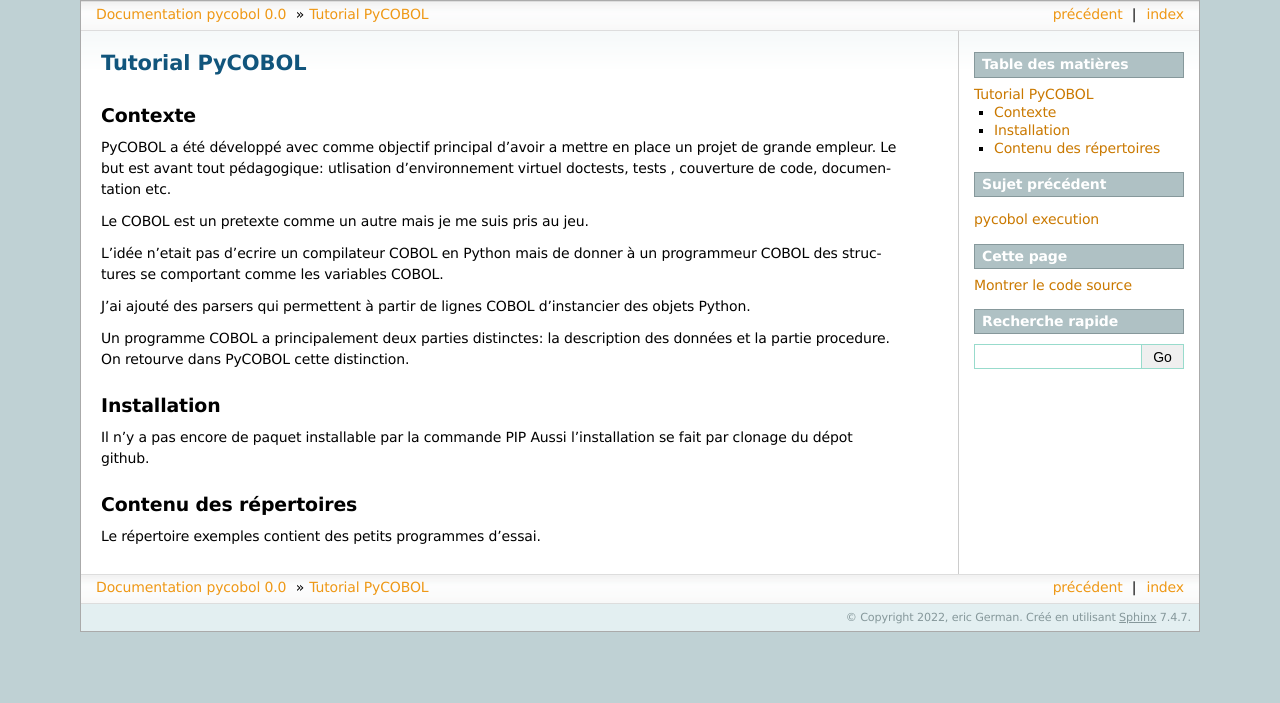
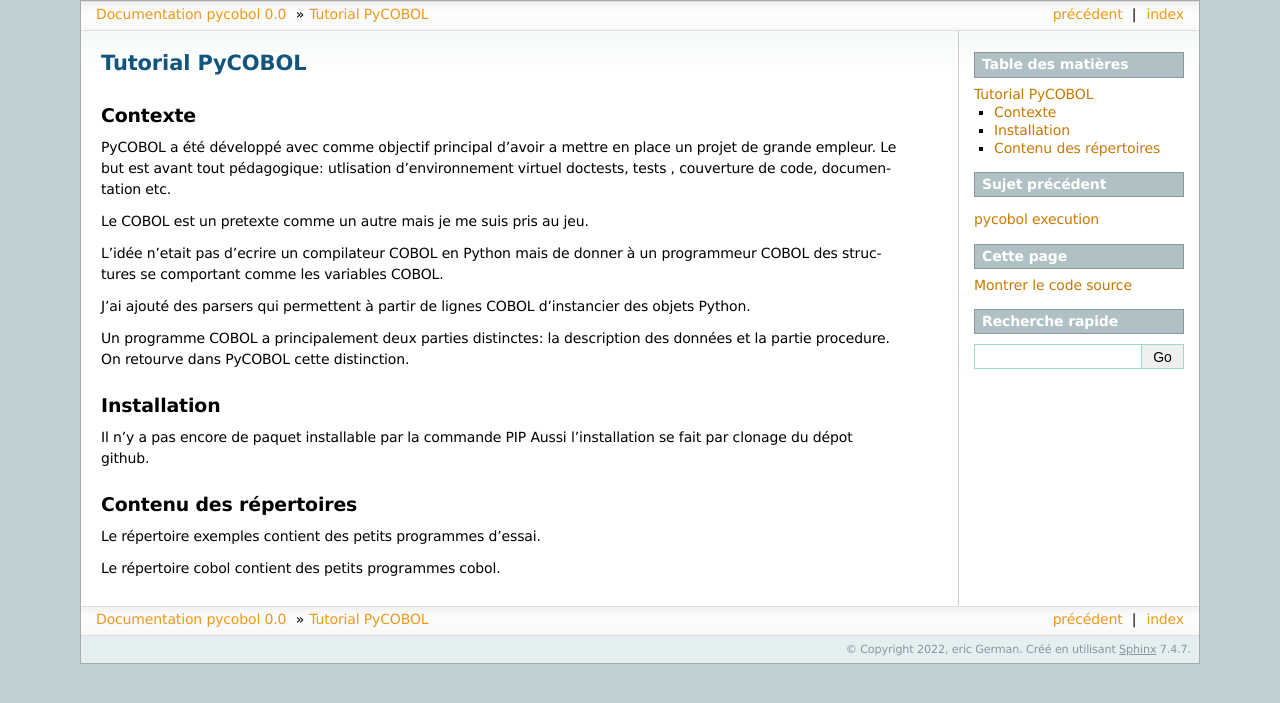
Before and after one commit to germanlinux/pycobol, a Sphinx documentation site: the page built from docs/source/tutorial.rst, in a window 1280 px wide. Shown: the top 703 px of the page. Built offline with Sphinx 7.4.7, drawn with Linux system fonts in a browser that asks for light colours.

Commit message:
Update tutorial.rst

```diff
--- a/docs/source/tutorial.rst
+++ b/docs/source/tutorial.rst
@@ -28,3 +28,5 @@ Contenu des répertoires
 -----------------------
 
 Le répertoire exemples contient des petits programmes d'essai.
+
+Le répertoire cobol contient des petits programmes cobol.
```
